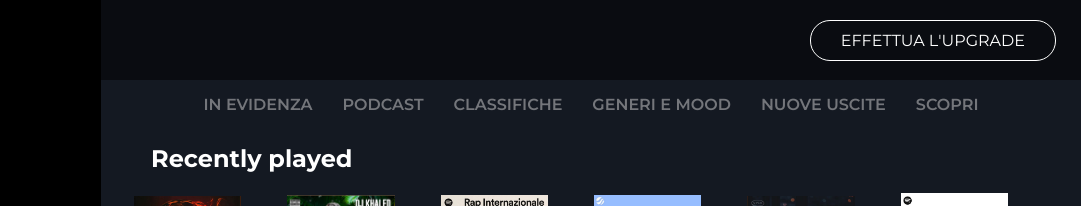
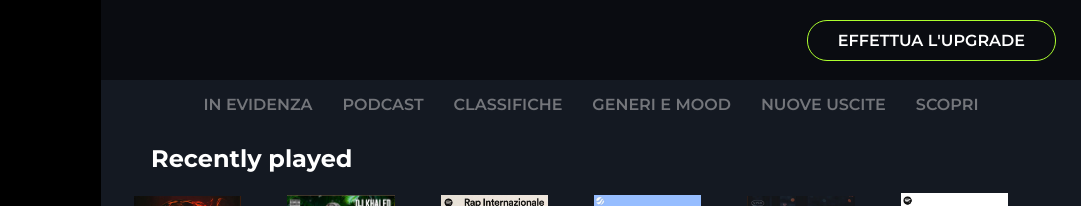
Before and after one commit to nicolozibra1/html-css-spotifyweb, a plain HTML site: page index.html in a window 1280 px wide. In both pictures the pointer is over the link "EFFETTUA L'UPGRADE". Shown: the top 206 px of the page, 199-1280 px from the left. Drawn offline with Linux system fonts and the light colour scheme.

Commit message:
call2action-add-hover

```diff
--- a/css/style.css
+++ b/css/style.css
@@ -196,6 +196,15 @@
     height: 80px;
     background-color: rgba(0, 0, 0, 0.5);
     z-index: 999;
+}
+.call-to-action a{
+    scale: 0.8;
+    transition: scale 0.3s;
+}
+.call-to-action a:hover{
+    scale: 1;
+    font-weight: 600;
+    border-color: var(--lime);
 }
 .main-section{
     margin-top: 80px;
```
